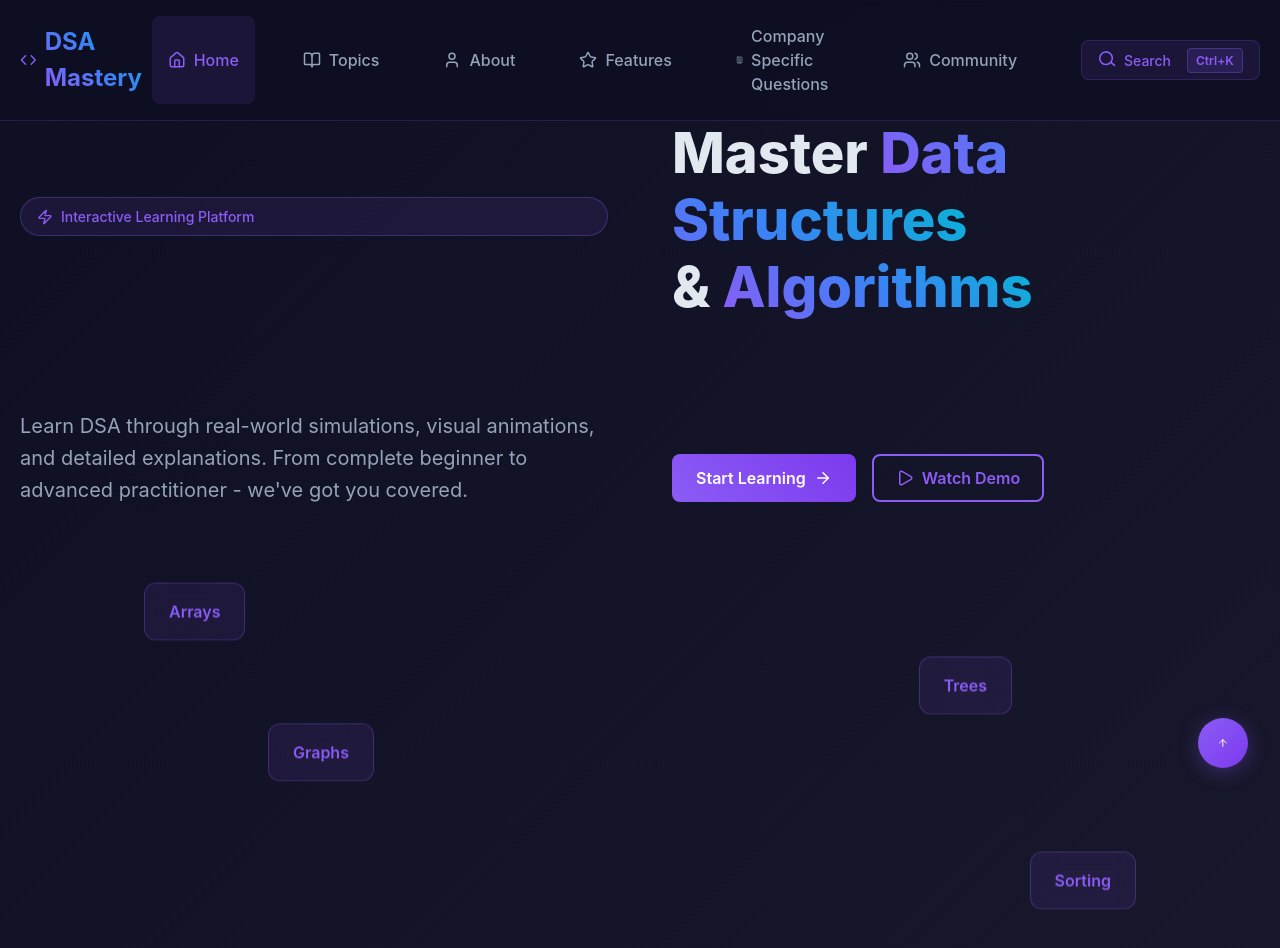
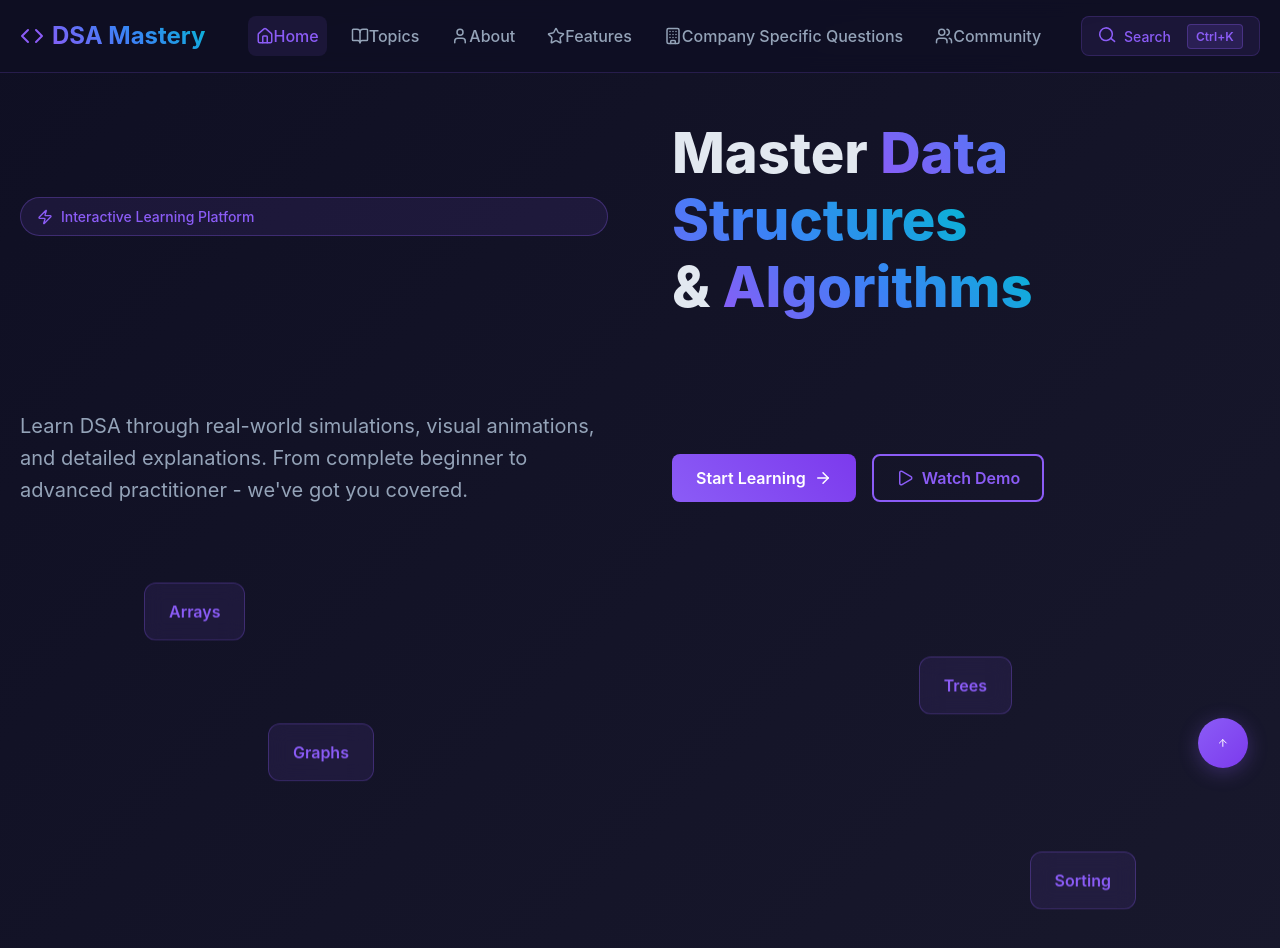
Before and after one commit to priyankahotkar/DSA-with-real-life, a React (Vite) app: page / in a window 1280 px wide. Shown: the top 948 px of the page. Built offline with nearby package versions, Linux system fonts and the light colour scheme.

Commit message:
fix navbar for laptop and desktop

```diff
--- a/src/App.css
+++ b/src/App.css
@@ -445,18 +445,17 @@ body {
 
 .nav-links {
   display: flex;
-  gap: 2rem;
+  column-gap: 1rem;
 }
 
 .nav-link {
   display: flex;
   align-items: center;
-  gap: 0.5rem;
   text-decoration: none;
   color: #94a3b8;
   font-weight: 500;
   transition: all 0.3s ease;
-  padding: 0.5rem 1rem;
+  padding: 0rem 0.5rem 0rem 0.5rem;
   border-radius: 8px;
 }
 
```
